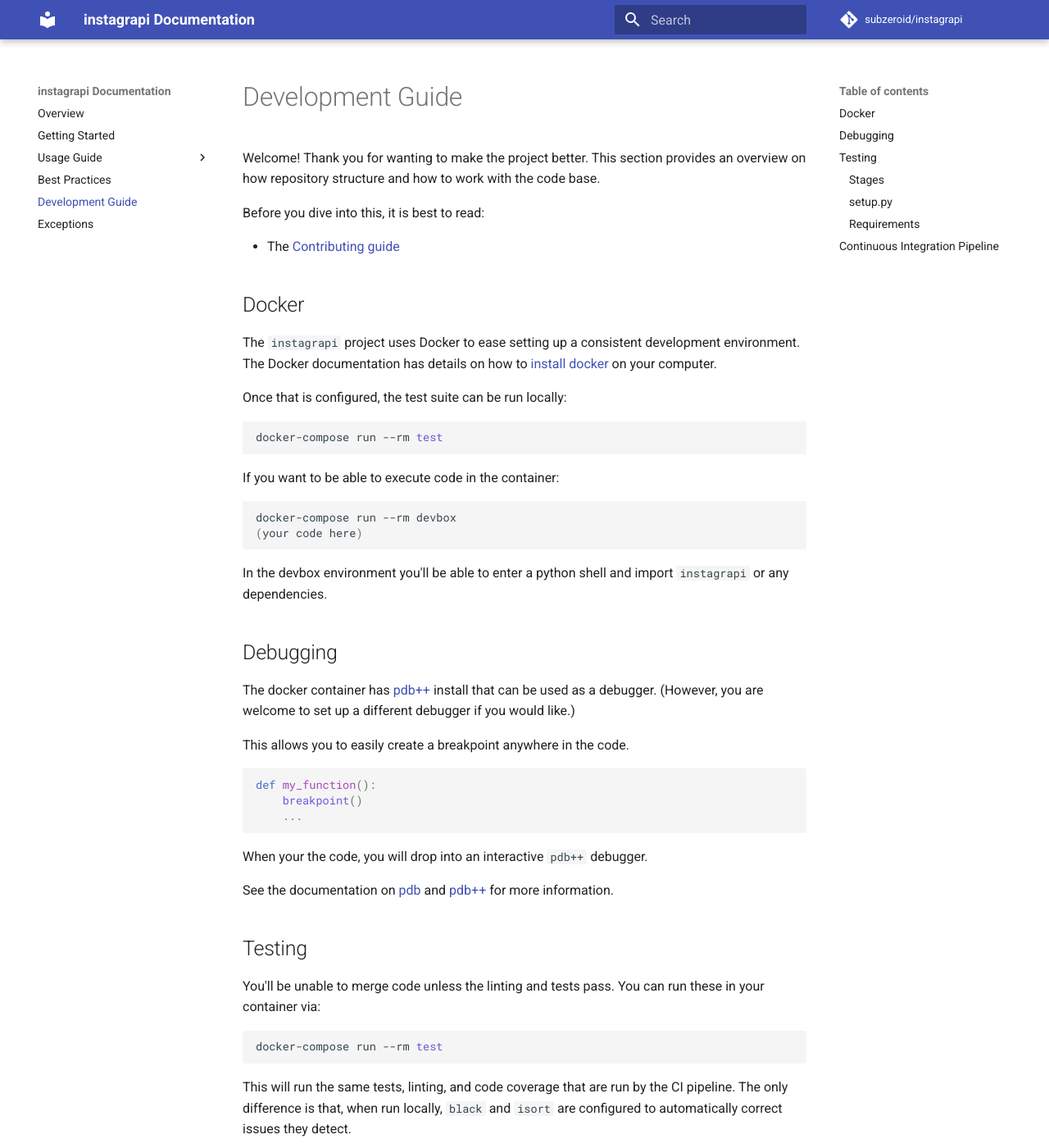
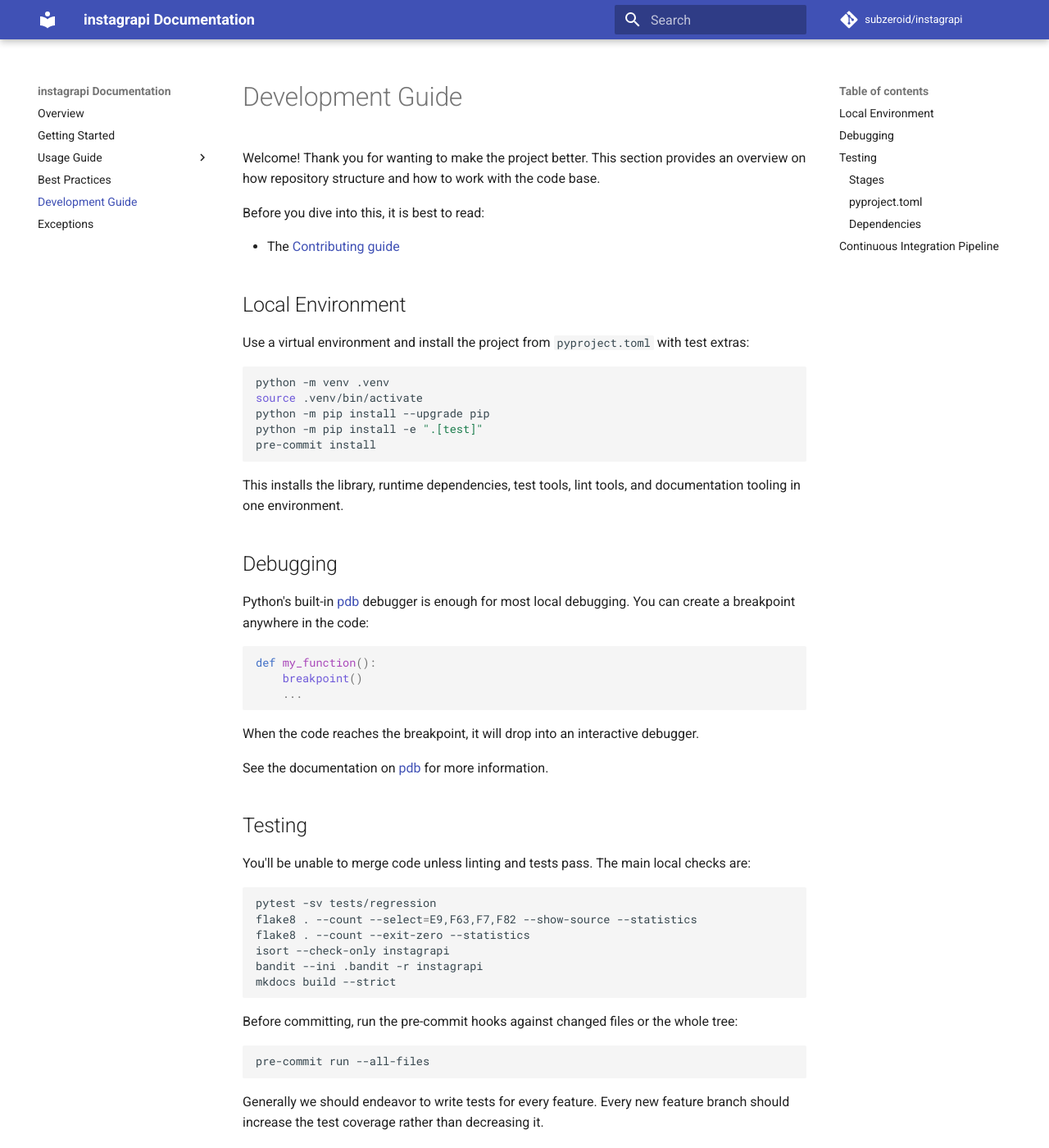
Before and after one commit to del-bestdev/instagrapi, an MkDocs documentation site: the page built from docs/development-guide.md, in a window 1280 px wide and 1400 px high. Shown: the whole window at 82% size. Built offline with MkDocs 1.6.1 and Material for MkDocs 9.7.7, drawn with Linux system fonts in a browser that asks for light colours; comment, search, counter and statistics services are not loaded; the version menu is left out; some of the changed text lies outside the part shown.

Commit message:
Modernize project dependency setup

````diff
--- a/docs/development-guide.md
+++ b/docs/development-guide.md
@@ -7,32 +7,24 @@ Before you dive into this, it is best to read:
 
 * The [Contributing guide](https://github.com/subzeroid/instagrapi/blob/master/CONTRIBUTING.md)
 
-## Docker
+## Local Environment
 
-The `instagrapi` project uses Docker to ease setting up a consistent development environment. The Docker documentation has
-details on how to [install docker][install-docker] on your computer.
-
-Once that is configured, the test suite can be run locally:
+Use a virtual environment and install the project from `pyproject.toml` with test extras:
 
 ```bash
-docker-compose run --rm test
+python -m venv .venv
+source .venv/bin/activate
+python -m pip install --upgrade pip
+python -m pip install -e ".[test]"
+pre-commit install
 ```
 
-If you want to be able to execute code in the container:
-
-```bash
-docker-compose run --rm devbox
-(your code here)
-```
-
-In the devbox environment you'll be able to enter a python shell and import `instagrapi` or any dependencies.
+This installs the library, runtime dependencies, test tools, lint tools, and documentation tooling in one environment.
 
 ## Debugging
 
-The docker container has [pdb++][pdbpp-home] install that can be used as a debugger. (However, you are welcome to set up
-a different debugger if you would like.)
-
-This allows you to easily create a breakpoint anywhere in the code.
+Python's built-in [pdb][pdb-docs] debugger is enough for most local debugging. You can create a breakpoint anywhere in
+the code:
 
 ```python
 def my_function():
@@ -40,49 +32,54 @@ def my_function():
     ...
 ```
 
-When your the code, you will drop into an interactive `pdb++` debugger.
+When the code reaches the breakpoint, it will drop into an interactive debugger.
 
-See the documentation on [pdb][pdb-docs] and [pdb++][pdbpp-docs] for more information.
+See the documentation on [pdb][pdb-docs] for more information.
 
 ## Testing
 
-You'll be unable to merge code unless the linting and tests pass. You can run these in your container via:
+You'll be unable to merge code unless linting and tests pass. The main local checks are:
 
 ```bash
-docker-compose run --rm test
+pytest -sv tests/regression
+flake8 . --count --select=E9,F63,F7,F82 --show-source --statistics
+flake8 . --count --exit-zero --statistics
+isort --check-only instagrapi
+bandit --ini .bandit -r instagrapi
+mkdocs build --strict
 ```
 
-This will run the same tests, linting, and code coverage that are run by the CI pipeline. The only difference is that,
-when run locally, `black` and `isort` are configured to automatically correct issues they detect.
+Before committing, run the pre-commit hooks against changed files or the whole tree:
+
+```bash
+pre-commit run --all-files
+```
 
 Generally we should endeavor to write tests for every feature. Every new feature branch should increase the test
 coverage rather than decreasing it.
 
-We use [pytest][pytest-docs] as our testing framework.
+We use [pytest][pytest-docs] as our testing framework. Regression tests live in `tests/regression/`; live-account tests
+live in `tests/live/`.
 
 #### Stages
 
 To customize / override a specific testing stage, please read the documentation specific to that tool:
 
 1. [PyTest][pytest-docs]
-2. [MyPy][mypy-docs]
-3. [Isort][isort-docs]
-4. [Flake8][flake8-docs]
-5. [Bandit][bandit-docs]
+2. [Isort][isort-docs]
+3. [Flake8][flake8-docs]
+4. [Bandit][bandit-docs]
 
-### `setup.py`
+### `pyproject.toml`
 
-Setuptools is used to packaging the library.
+Setuptools is used to package the library through `pyproject.toml`.
 
-**`setup.py` must not import anything from the package** When installing from source, the user may not have the
-packages dependencies installed, and importing the package is likely to raise an `ImportError`. For this reason, the
-**package version should be obtained without importing**. This is explains why `setup.py` uses a regular expression to
-grabs the version from `__init__.py` without actually importing.
+`pyproject.toml` is the source of truth for package metadata, runtime dependencies, and test/development extras.
 
-### Requirements
+### Dependencies
 
-* **requirements.txt** - Lists all direct dependencies (packages imported by the library).
-* **requirements-test.txt** - Lists all direct requirements needed to run the test suite & lints.
+* `[project].dependencies` lists runtime dependencies imported by the library.
+* `[project.optional-dependencies].test` lists tools needed for tests, linting, docs, and local development.
 
 This will trigger the CI system to build a wheel and a source distributions of the package and push them to
 [PyPI][pypi].
@@ -91,14 +88,10 @@ This will trigger the CI system to build a wheel and a source distributions of t
 
 TODO: Add CI documentation.
 
-[install-docker]: https://docs.docker.com/install/
-[pdbpp-home]: https://github.com/pdbpp/pdbpp
 [pdb-docs]: https://docs.python.org/3/library/pdb.html
-[pdbpp-docs]: https://github.com/pdbpp/pdbpp#usage
 [pytest-docs]: https://docs.pytest.org/en/latest/
-[mypy-docs]: https://mypy.readthedocs.io/en/stable/
 [isort-docs]: https://pycqa.github.io/isort/
 [flake8-docs]: http://flake8.pycqa.org/en/stable/
 [bandit-docs]: https://bandit.readthedocs.io/en/stable/
 [sem-ver]: https://semver.org/
-[pypi]: https://pypi.org/project/gbq/
+[pypi]: https://pypi.org/project/instagrapi/
--- a/pyproject.toml
+++ b/pyproject.toml
@@ -78,6 +78,7 @@ test = [
     "markdown-include==0.8.1",
     "mkdocs-material==9.7.6",
     "mkdocstrings[python]==1.0.4",
+    "pre-commit==4.5.0",
     "pytest-xdist==3.8.0",
     "pytest==9.0.3",
 ]
--- a/requirements.txt
+++ /dev/null
@@ -1,5 +0,0 @@
-requests==2.33.1
-PySocks==1.7.1
-pydantic==2.13.4
-moviepy==1.0.3
-pycryptodomex==3.23.0
````
Also changed, not shown: CONTRIBUTING.md (+1 -1 lines), docker-compose.yml (deleted, +0 -43 lines), requirements-test.txt (deleted, +0 -13 lines), 10 other files.
